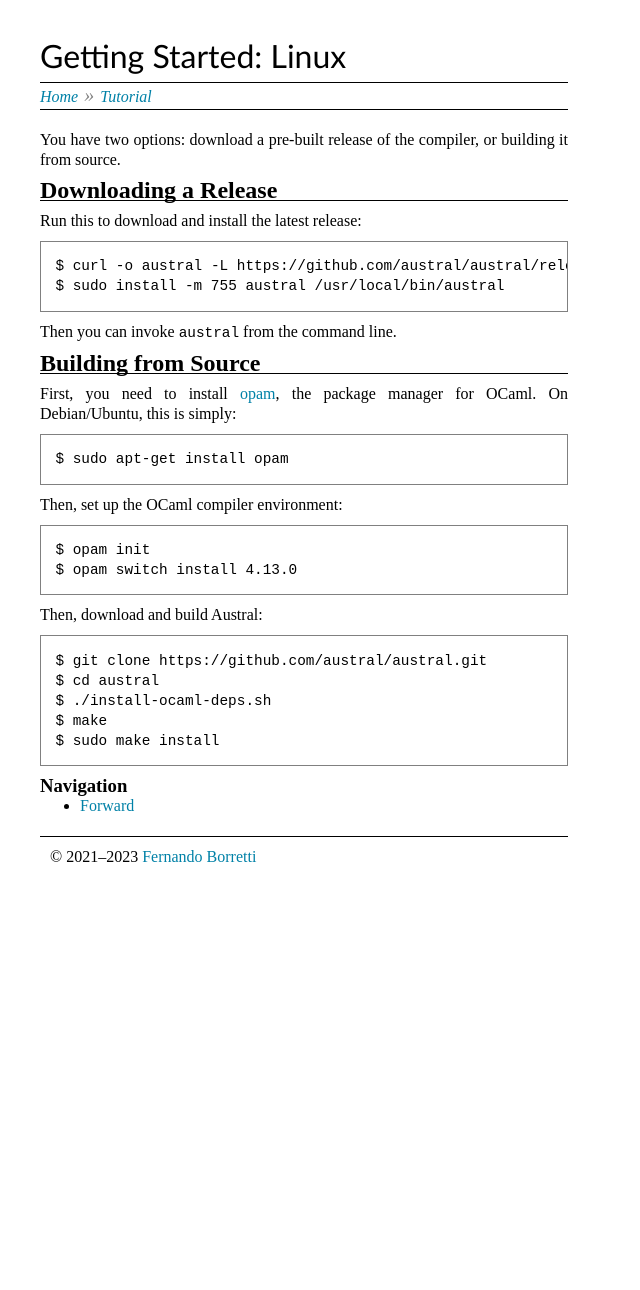
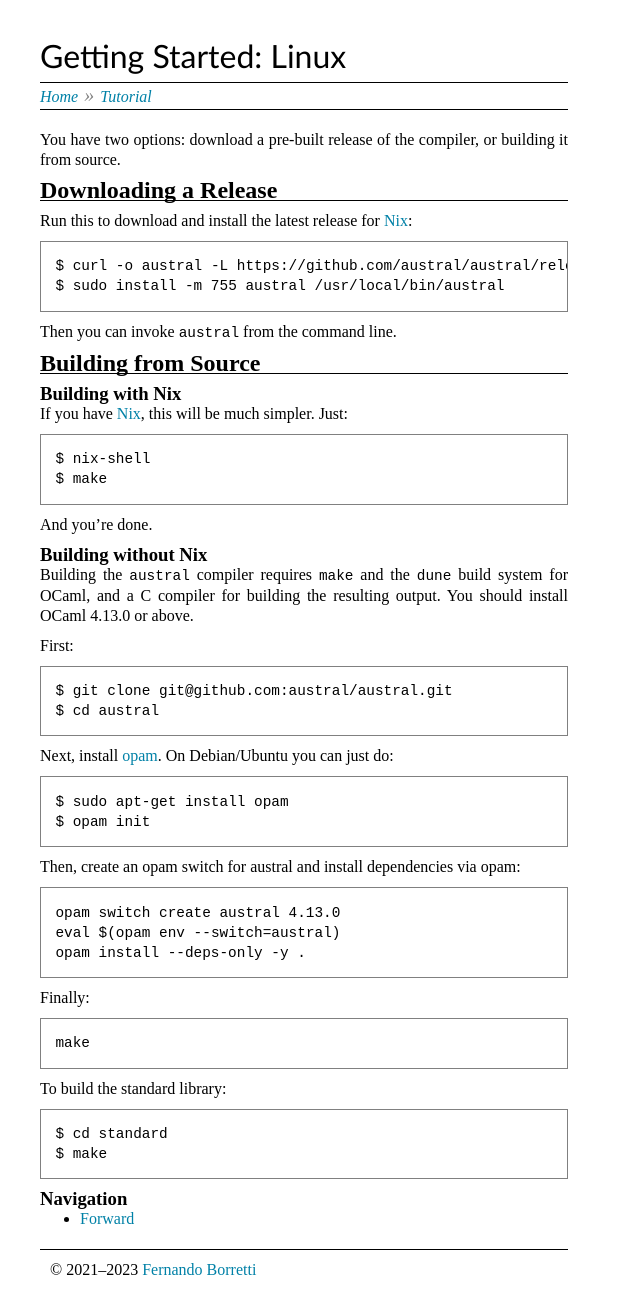
Before and after one commit to austral/austral.github.io, a Jekyll site: the page built from tutorial/getting-started-linux.md, in a window 1280 px wide. Shown: the whole page, without its empty margins (0-640 px from the left). Built offline with Jekyll 4.4.1, drawn with Linux system fonts in a browser that asks for light colours; before the commit the page ends 900 px from its top, so only the background shows below that.

Commit message:
Update linux build instructions
Signed-off-by: Andrew Thorp <andrew.thorp.dev@gmail.com>

````diff
--- a/tutorial/getting-started-linux.md
+++ b/tutorial/getting-started-linux.md
@@ -7,7 +7,7 @@ it from source.
 
 ## Downloading a Release
 
-Run this to download and install the latest release:
+Run this to download and install the latest release for [Nix][nix]:
 
 ```bash
 $ curl -o austral -L https://github.com/austral/austral/releases/latest/download/austral-linux
@@ -18,29 +18,59 @@ Then you can invoke `austral` from the command line.
 
 ## Building from Source
 
-First, you need to install [opam][opam], the package manager for OCaml. On
-Debian/Ubuntu, this is simply:
+### Building with Nix
+
+If you have [Nix][nix], this will be much simpler. Just:
+
+[nix]: https://nixos.org/
+
+```bash
+$ nix-shell
+$ make
+```
+
+And you're done.
+
+### Building without Nix
+
+Building the `austral` compiler requires `make` and the `dune` build system for
+OCaml, and a C compiler for building the resulting output. You should install
+OCaml 4.13.0 or above.
+
+First:
+
+```bash
+$ git clone git@github.com:austral/austral.git
+$ cd austral
+```
+
+Next, install [opam][opam]. On Debian/Ubuntu you can just do:
 
 ```bash
 $ sudo apt-get install opam
+$ opam init
 ```
 
-Then, set up the OCaml compiler environment:
+Then, create an opam switch for austral and install dependencies via opam:
 
 ```bash
-$ opam init
-$ opam switch install 4.13.0
+opam switch create austral 4.13.0
+eval $(opam env --switch=austral)
+opam install --deps-only -y .
 ```
 
-Then, download and build Austral:
+Finally:
+```bash
+make
+```
+
+To build the standard library:
 
 ```bash
-$ git clone https://github.com/austral/austral.git
-$ cd austral
-$ ./install-ocaml-deps.sh
+$ cd standard
 $ make
-$ sudo make install
 ```
+
 
 ### Navigation
 
````
